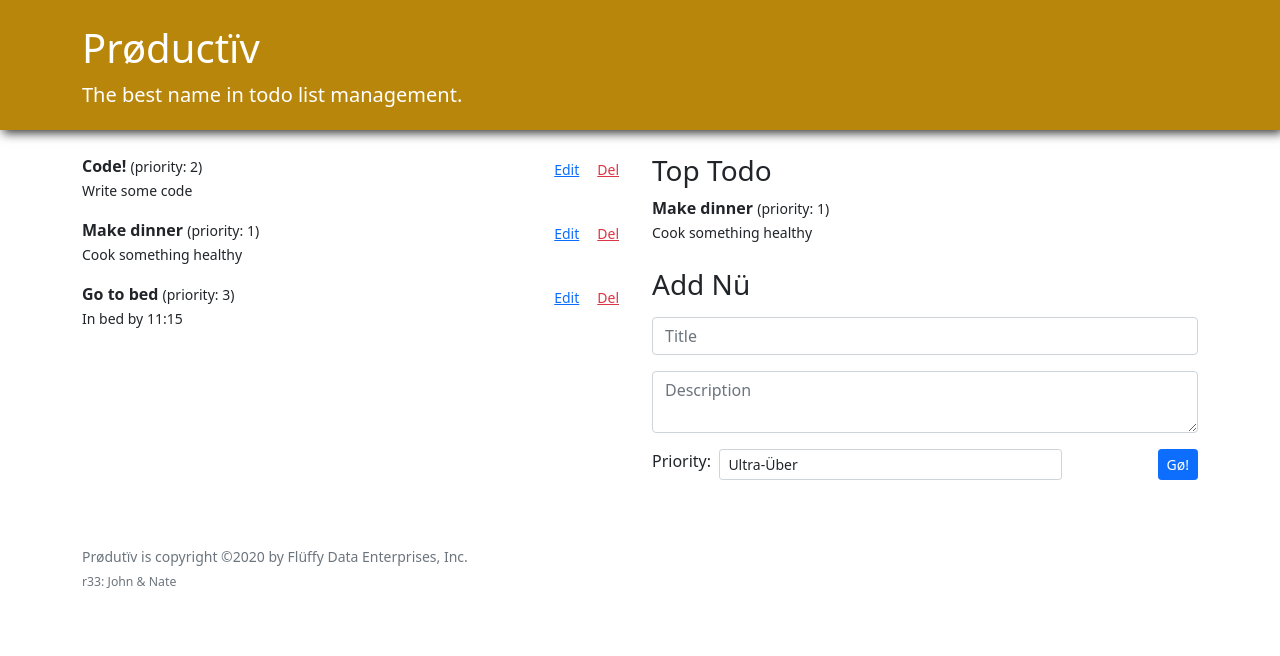
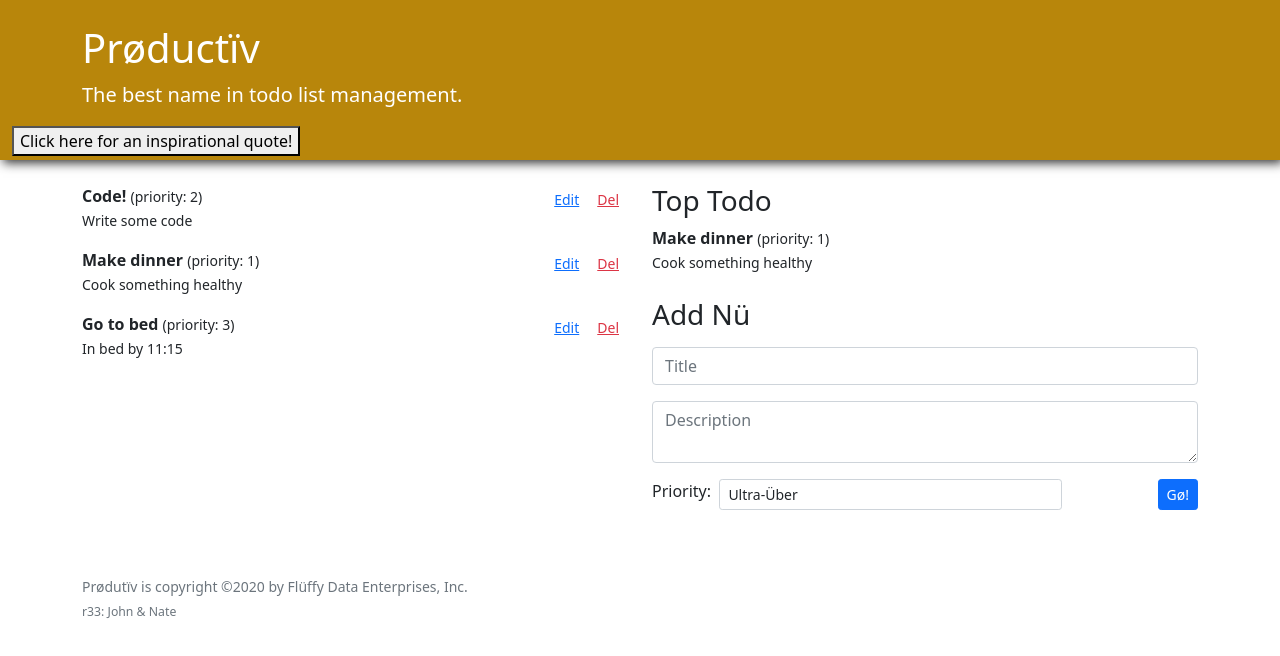
Before and after one commit to johnalmodovar/react-productiv, a React (Create React App) app in the folder productiv/: page / in a window 1280 px wide. Shown: the top 656 px of the page. Built offline with nearby package versions, Linux system fonts and the light colour scheme; the HTML template or start-up script is replaced by a standard one.

Commit message:
Quote and QuoteHandler

```diff
--- a/productiv/src/App.js
+++ b/productiv/src/App.js
@@ -3,6 +3,7 @@ import TodoApp from "./TodoApp";
 import Footer from "./Footer";
 import "bootstrap/dist/css/bootstrap.css";
 import "./App.css";
+import QuoteHandler from "./QuoteHandler"
 
 /** Site application.
  *
@@ -17,6 +18,7 @@ function App() {
             <h1>Prøductïv</h1>
             <p className="lead">The best name in todo list management.</p>
           </div>
+          <QuoteHandler />
         </header>
 
         <section className="container mt-4">
--- /dev/null
+++ b/productiv/src/Quote.js
@@ -0,0 +1,15 @@
+
+
+/** Quote: Display text for a quote.
+ *
+ * Props:
+ * - text
+ *
+ * QuoteHandler -> Quote
+ */
+
+function Quote({ text }) {
+  return <p className="Quote">{text}</p>;
+}
+
+export default Quote
--- /dev/null
+++ b/productiv/src/QuoteHandler.js
@@ -0,0 +1,35 @@
+import React, { useState } from "react";
+import Quote from "./Quote";
+
+const BASE_QUOTES_URL = "https://inspo-quotes-api.herokuapp.com/quotes"
+
+/** QuoteHandler: Fetches quote from API and renders quote.
+ *
+ * State:
+ * - quote - text
+ *
+ * QuoteHandler -> Quote
+ */
+
+function QuoteHandler() {
+  const [quote, SetQuote] = useState("");
+
+  async function getQuote() {
+    const response = await fetch(`${BASE_QUOTES_URL}/random`);
+    const data = await response.json()
+    const quote = `${data.quote.text} - ${data.quote.author}`
+
+    SetQuote(quote);
+  }
+
+  return (
+    <div className="QuoteHandler">
+      {(quote) && <Quote text={quote} />}
+      <button onClick={getQuote}>
+        {(quote) ? "Nu Quote" : "Click here for an inspirational quote!"}
+      </button>
+    </div>
+  );
+}
+
+export default QuoteHandler
```
Also changed, not shown: 1 other file (tests, documents, lock files or other folders).
